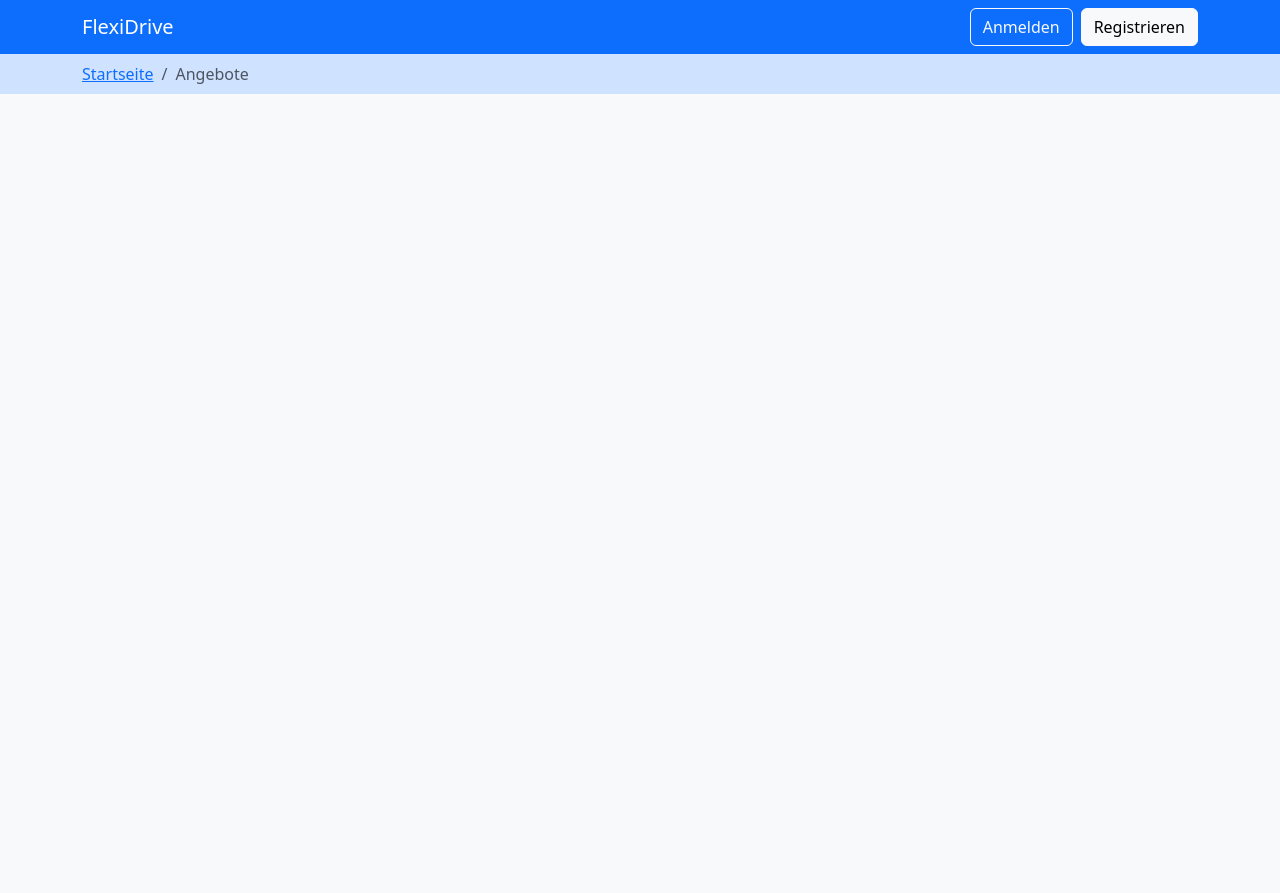
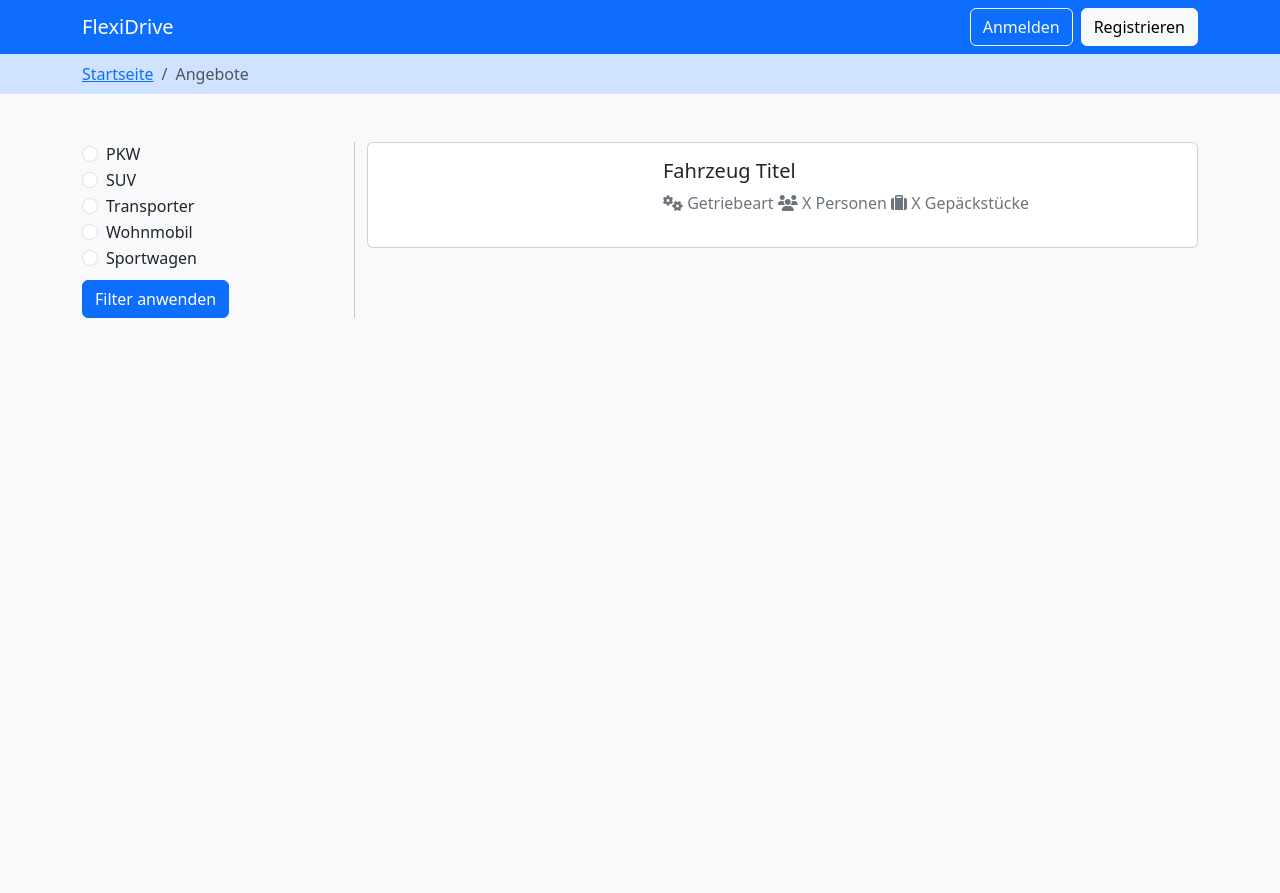
Before and after one commit to Co1002/FlexiDrive, a PHP site: page /list.php in a window 1280 px wide. Shown: the top 893 px of the page. Run offline with PHP 8.4, Linux system fonts and the light colour scheme.

Commit message:
Add files via upload

```diff
--- a/assets/css/custom.css
+++ b/assets/css/custom.css
@@ -1,7 +1,7 @@
 #image-hero{
     background-position: center;
     background-size: cover;
-    background-image: url('/assets/images/city.jpg');
+    background-image: url('../images/city.jpg');
     position: relative;
 }
 
--- /dev/null
+++ b/database.php
@@ -0,0 +1 @@
+<?php
--- a/list.php
+++ b/list.php
@@ -25,7 +25,7 @@
         <nav class="bg-primary-subtle">
             <div class="container py-2" aria-label="breadcrumb">
                 <ol class="breadcrumb mb-0">
-                    <li class="breadcrumb-item"><a href="/">Startseite</a></li>
+                    <li class="breadcrumb-item"><a href="index.php">Startseite</a></li>
                     <li class="breadcrumb-item active" aria-current="page">Angebote</li>
                 </ol>
             </div>
@@ -35,14 +35,60 @@
     <main class="min-vh-100 bg-body-tertiary">
 
         <section class="container py-5">
-            <div class="row">
+            <div class="row g-4">
                 <!-- Filter -->
-                <div class="col-md-4 col-lg-3">
-
+                <div class="col-md-4 col-lg-3 border-end border-secondary-subtle">
+                    <form method="get">
+                        <div class="row row-cols-2 row-cols-md-1">
+                            <div class="col">
+                                <div class="form-check">
+                                    <input type="radio" name="category" id="pkw" class="form-check-input" value="pkw" <?php if(isset($_GET["category"]) && $_GET["category"] == "pkw"){ echo "checked"; } ?>>
+                                    <label class="form-check-label" for="pkw">PKW</label>
+                                </div>
+                            </div>
+                            <div class="col">
+                                <div class="form-check">
+                                    <input type="radio" name="category" id="suv" class="form-check-input" value="suv" <?php if(isset($_GET["category"]) && $_GET["category"] == "suv"){ echo "checked"; } ?>>
+                                    <label class="form-check-label" for="suv">SUV</label>
+                                </div>
+                            </div>
+                            <div class="col-6">
+                                <div class="form-check">
+                                    <input type="radio" name="category" id="transporter" class="form-check-input" value="transporter" <?php if(isset($_GET["category"]) && $_GET["category"] == "transporter"){ echo "checked"; } ?>>
+                                    <label class="form-check-label" for="transporter">Transporter</label>
+                                </div>
+                            </div>
+                            <div class="col-6">
+                                <div class="form-check">
+                                    <input type="radio" name="category" id="wohnmobil" class="form-check-input" value="wohnmobil" <?php if(isset($_GET["category"]) && $_GET["category"] == "wohnmobil"){ echo "checked"; } ?>>
+                                    <label class="form-check-label" for="wohnmobil">Wohnmobil</label>
+                                </div>
+                            </div>
+                            <div class="col-6">
+                                <div class="form-check">
+                                    <input type="radio" name="category" id="sportwagen" class="form-check-input" value="sportwagen" <?php if(isset($_GET["category"]) && $_GET["category"] == "sportwagen"){ echo "checked"; } ?>>
+                                    <label class="form-check-label" for="sportwagen">Sportwagen</label>
+                                </div>
+                            </div>
+                        </div>
+                        <button type="submit" class="btn btn-primary mt-2">Filter anwenden</button>
+                    </form>
                 </div>
                 <!-- Liste -->
                 <div class="col-md-8 col-lg-9">
-
+                    <div class="card">
+                        <div class="row g-2">
+                            <div class="col-sm-3 col-xl-4">
+                                <img src="" alt="" class="img-fluid">
+                            </div>
+                            <div class="col-sm-9 col-xl-8">
+                                <div class="card-body">
+                                    <h5 class="card-title">Fahrzeug Titel</h5>
+                                    <p class="text-secondary"><i class="fa-solid fa-gears"></i> Getriebeart <i class="fa-solid fa-users"></i> X Personen <i class="fa-solid fa-suitcase"></i> X Gepäckstücke</p>
+                                </div>
+                            </div>
+                        </div>
+                    </div>
                 </div>
             </div>
         </section>
```
Also changed, not shown: index.php (+5 -5 lines).
